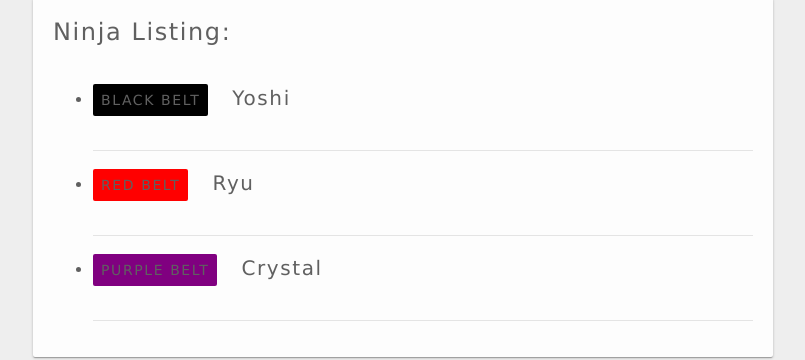
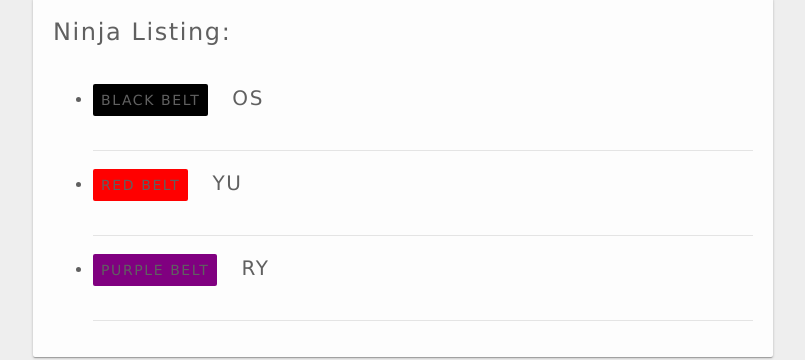
Before and after one commit to DanielWGross/Net-Ninja-Angular, an Angular app: page /directory in a window 1280 px wide. Shown: the part 197-557 px from the top of the page, without its empty margins (237-1042 px from the left). Built offline with nearby package versions, Linux system fonts and the light colour scheme.

Commit message:
#21 Complete

```diff
--- a/src/app/directory/directory.component.html
+++ b/src/app/directory/directory.component.html
@@ -4,7 +4,7 @@
   <li *ngFor="let ninja of ninjas">
     <div class="single-ninja">
       <span [ngStyle]="{background: ninja.belt}">{{ ninja.belt }} belt</span>
-      <h3>{{ ninja.name }}</h3>
+      <h3>{{ ninja.name | uppercase | slice:1:3 }}</h3>
     </div>
   </li>
 </ul>
```
